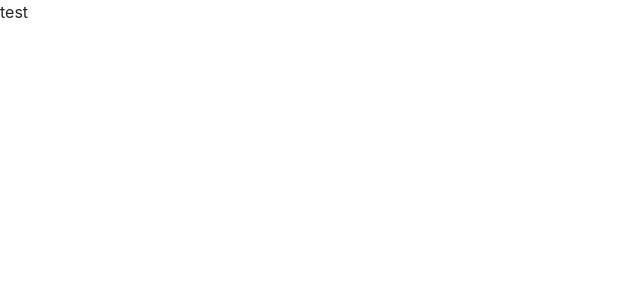
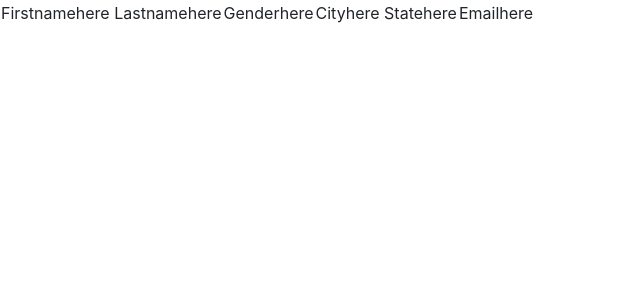
Before and after one commit to jam-madrigal/employee-directory, a React (Create React App) app: page / in a window 1280 px wide. Shown: the top 300 px of the page, without its empty margins (0-640 px from the left). Built offline with nearby package versions, Linux system fonts and the light colour scheme.

Commit message:
added a component for table rows

```diff
--- a/src/App.js
+++ b/src/App.js
@@ -1,10 +1,10 @@
 import React from 'react';
-
+import Row from './components/Row'
 
 function App() {
   const employees = [{}]
   return (
-    "test"
+    <Row />
   );
 }
 
--- /dev/null
+++ b/src/components/Row.js
@@ -0,0 +1,16 @@
+import React from "react";
+
+function Row(props) {
+  console.log(props);
+
+  return (
+    <tr>
+        <td>Firstnamehere Lastnamehere</td>
+        <td>Genderhere</td>
+        <td>Cityhere Statehere</td>
+        <td>Emailhere</td>
+    </tr>
+  );
+}
+
+export default Row;
--- a/src/utils/API.js
+++ b/src/utils/API.js
@@ -2,6 +2,6 @@ import axios from 'axios';
 export default {
   // Gets all users
   getUsers: function() {
-    return axios.get('https://randomuser.me/api/?results=200&nat=us');
+    return axios.get('https://randomuser.me/api/?results=5&nat=us');
   }
 };
```
